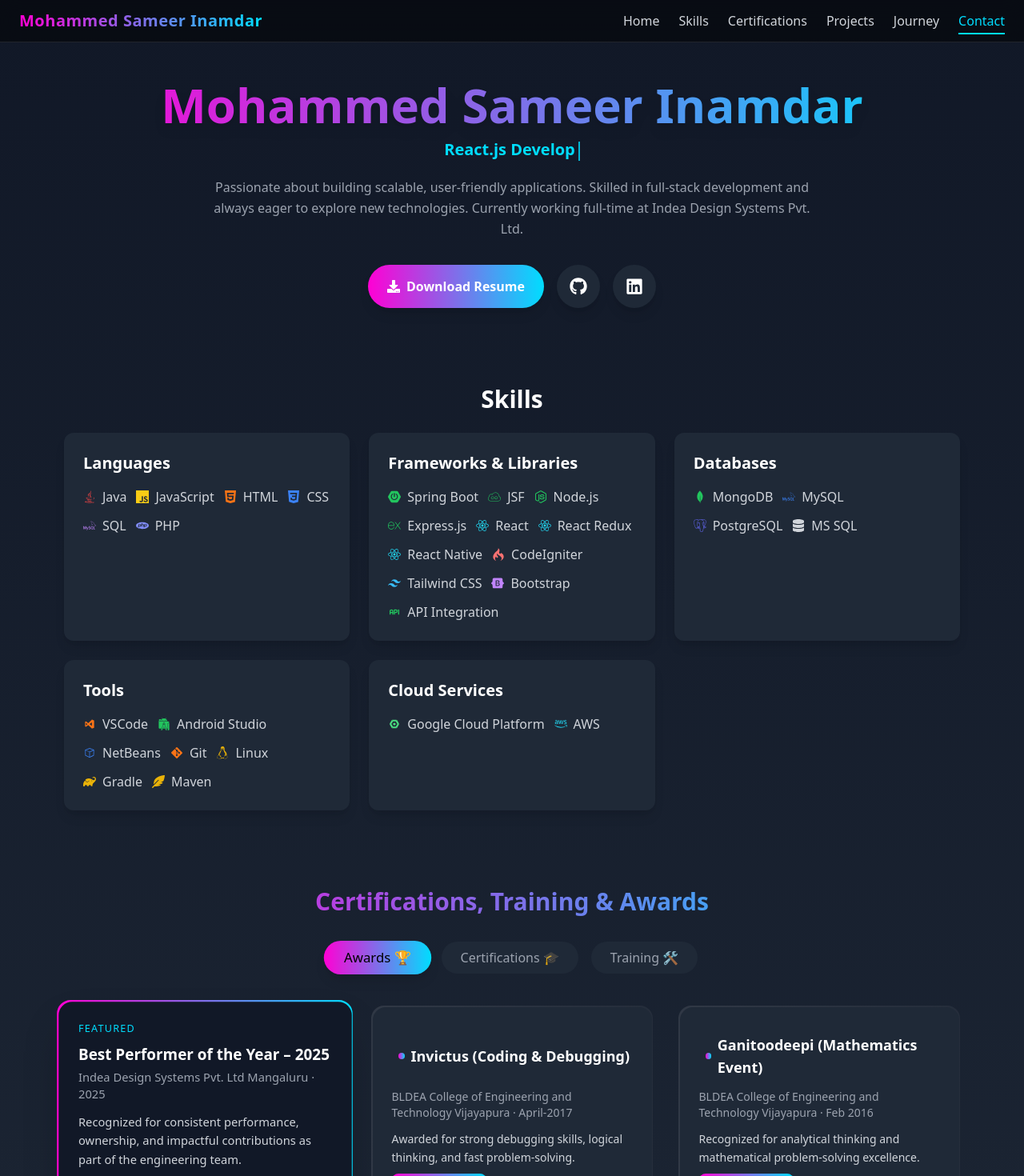
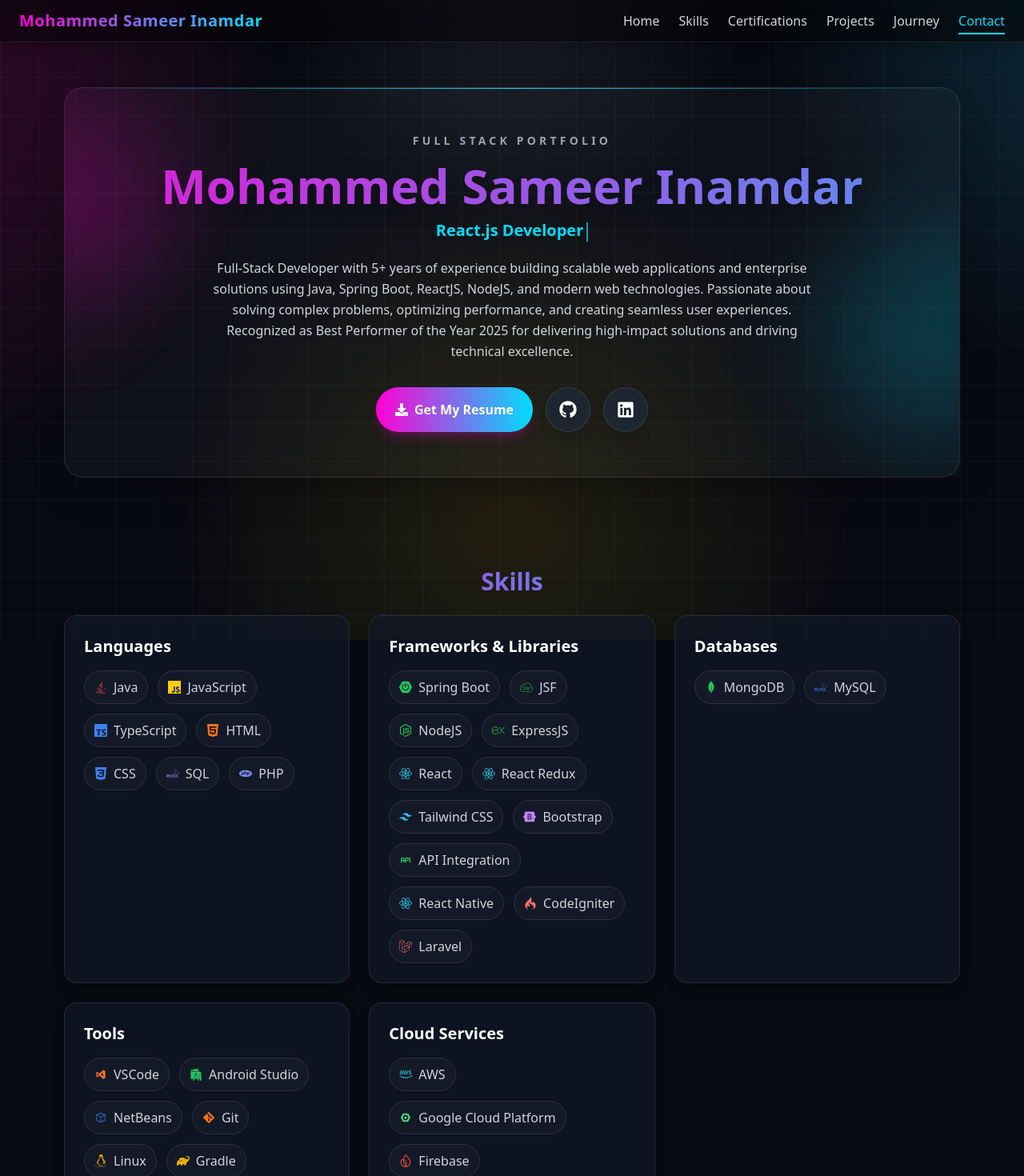
Before and after one commit to Mohammed-Sameer-Inamdar/portfolio, a React (Vite) app: page / in a window 1280 px wide. Shown: the top 1470 px of the page at 80% size. Built offline with nearby package versions, Linux system fonts and the light colour scheme.

Commit message:
updated resume

```diff
--- a/src/App.jsx
+++ b/src/App.jsx
@@ -104,7 +104,9 @@ export default function App() {
   const closePdf = () => setPdfPreview(null);
 
   return (
-    <div className="min-h-screen bg-gradient-to-b from-gray-900 via-gray-800 to-black text-white scroll-smooth">
+    <div className="relative isolate min-h-screen overflow-hidden bg-[#080a12] text-white scroll-smooth">
+      <div className="pointer-events-none fixed inset-0 -z-10 animated-aurora" />
+      <div className="pointer-events-none fixed inset-0 -z-10 bg-[radial-gradient(circle_at_top,rgba(255,255,255,0.08),transparent_30%),linear-gradient(rgba(255,255,255,0.035)_1px,transparent_1px),linear-gradient(90deg,rgba(255,255,255,0.035)_1px,transparent_1px)] bg-[length:100%_100%,48px_48px,48px_48px]" />
 
       {/* Navbar */}
       <Navbar activeSection={activeSection} PRIMARY_TEXT_GRADIENT={PRIMARY_TEXT_GRADIENT} />
@@ -116,7 +118,7 @@ export default function App() {
 
       {/* Skills */}
       <FadeSection id="skills">
-        <h2 className="text-3xl font-bold mb-6 text-center">Skills</h2>
+        <h2 className={`text-3xl font-bold mb-6 text-center ${PRIMARY_TEXT_GRADIENT}`}>Skills</h2>
         <div className="grid gap-6 md:grid-cols-2 lg:grid-cols-3">
           {portfolioData.skills.map((group, idx) => (
             <SkillCard key={idx} title={group.title} skills={group.items} />
@@ -137,10 +139,10 @@ export default function App() {
             <button
               key={tab.key}
               onClick={() => setActiveCertTab(tab.key)}
-              className={`px-6 py-2 rounded-full font-medium transition-all duration-300
+              className={`px-6 py-2 rounded-full border font-medium transition-all duration-300
                             ${activeCertTab === tab.key
-                  ? "bg-gradient-to-r from-[#ff00d4] to-[#00ddff] text-black shadow-lg scale-105"
-                  : "bg-gray-800 text-gray-400 hover:text-white"
+                  ? "border-transparent bg-gradient-to-r from-[#ff00d4] to-[#00ddff] text-black shadow-lg scale-105"
+                  : "border-white/10 bg-gray-900/70 text-gray-400 hover:border-[#00ddff]/40 hover:text-white"
                 }`}
             >
               {tab.label}
@@ -158,7 +160,7 @@ export default function App() {
 
       {/* Projects */}
       <FadeSection id="projects">
-        <h2 className="text-3xl font-bold mb-6 text-center">Projects</h2>
+        <h2 className={`text-3xl font-bold mb-6 text-center ${PRIMARY_TEXT_GRADIENT}`}>Projects</h2>
         <div className="grid gap-6 md:grid-cols-2 lg:grid-cols-3">
           {portfolioData.projects.map((p, idx) => (
             <ProjectCard key={idx} {...p} />
@@ -168,10 +170,10 @@ export default function App() {
 
       {/* Journey */}
       <FadeSection id="journey">
-        <h2 className="text-3xl font-bold mb-6 text-center">My Journey</h2>
+        <h2 className={`text-3xl font-bold mb-6 text-center ${PRIMARY_TEXT_GRADIENT}`}>My Journey</h2>
         <div className="relative max-w-4xl mx-auto">
           {/* Vertical Center Line */}
-          <div className="absolute left-1/2 -translate-x-1/2 top-0 bottom-0 w-1 bg-gradient-to-b from-[#ff00d4] to-[#00ddff]"></div>
+          <div className="absolute top-0 bottom-0 w-1 left-1/2 -translate-x-1/2 rounded-full bg-gradient-to-b from-[#ff00d4] to-[#00ddff] md:left-1/2"></div>
 
           <div className="flex flex-col gap-12">
             {portfolioData.journey.map((item, idx) => {
@@ -208,7 +210,8 @@ export default function App() {
             {/* Close Button */}
             <button
               onClick={closePdf}
-              className="absolute top-4 right-4 z-10 text-white bg-black/60 hover:bg-black px-3 py-1 rounded-full"
+              className="absolute top-4 right-4 z-10 text-white bg-black/60 hover:bg-black px-3 py-1 rounded-full transition-transform hover:scale-110"
+              aria-label="Close preview"
             >
               ✕
             </button>
--- a/src/components/CertificateCard.jsx
+++ b/src/components/CertificateCard.jsx
@@ -4,7 +4,7 @@ import { PRIMARY_BG_GRADIENT } from "../utils/Constants";
 const CertificateCard = ({featured,title,issuer,date,description,pdf, openPdf }) => {
     return (
         <div
-            className={`group relative rounded-2xl p-[1.5px] transition-all duration-300
+            className={`group relative rounded-2xl p-[1.5px] transition-all duration-300 hover:-translate-y-2
                                 ${featured
                     ? "bg-gradient-to-r from-[#ff00d4] to-[#00ddff] scale-105 shadow-2xl"
                     : "bg-gradient-to-r from-white/10 to-white/5 hover:from-[#00ddff]/40 hover:to-[#ff00d4]/40"
@@ -18,7 +18,7 @@ const CertificateCard = ({featured,title,issuer,date,description,pdf, openPdf })
                     }`}
             >
                 {featured && (
-                    <span className="inline-block mb-2 text-xs uppercase tracking-widest text-[#00ddff]">
+                    <span className="inline-block mb-2 text-xs uppercase tracking-widest text-[#00ddff] animate-pulse-soft">
                         Featured
                     </span>
                 )}
@@ -47,7 +47,7 @@ const CertificateCard = ({featured,title,issuer,date,description,pdf, openPdf })
                         onClick={() => openPdf(pdf)}
                         target="_blank"
                         rel="noreferrer"
-                        className={`flex items-center w-fit mt-2 px-4 py-2 rounded-lg ${PRIMARY_BG_GRADIENT} text-white font-semibold hover:opacity-90 transition`}
+                        className={`shine-button flex items-center w-fit mt-2 px-4 py-2 rounded-lg ${PRIMARY_BG_GRADIENT} text-white font-semibold hover:opacity-90 transition`}
                     >
                         <FaEye className="text-xl mr-1 text-white" /> Preview
                     </button>
--- a/src/components/ContactCard.jsx
+++ b/src/components/ContactCard.jsx
@@ -3,7 +3,7 @@ import { PRIMARY_BG_GRADIENT } from "../utils/Constants"
 
 const ContactCard = ({ email, phone }) => {
     return (
-        <div className="max-w-lg mx-auto bg-gray-800 p-8 rounded-xl shadow-lg hover:shadow-[#ff00d4]/40 transform hover:-translate-y-2 transition">
+        <div className="max-w-lg mx-auto border border-white/10 bg-gray-900/75 p-8 rounded-2xl shadow-lg shadow-black/20 hover:shadow-[#ff00d4]/30 transform hover:-translate-y-2 transition-all duration-300">
             <p className="text-gray-300 mb-6 text-center leading-relaxed">
                 Open to connecting with professionals, recruiters, and industry peers.
                 Let's discuss how I can contribute to your team.
@@ -25,7 +25,7 @@ const ContactCard = ({ email, phone }) => {
             <div className="mt-6 text-center">
                 <a
                     href={`mailto:${email}`}
-                    className={`inline-block px-8 py-3 ${PRIMARY_BG_GRADIENT} rounded-full text-white font-semibold hover:scale-105 transition-transform shadow-lg hover:shadow-xl`}
+                    className={`shine-button inline-block px-8 py-3 ${PRIMARY_BG_GRADIENT} rounded-full text-white font-semibold hover:scale-105 transition-transform shadow-lg hover:shadow-xl`}
                 >
                     Contact Me
                 </a>
--- a/src/components/FadeSection.jsx
+++ b/src/components/FadeSection.jsx
@@ -20,7 +20,7 @@ function useScrollAnimation() {
 const FadeSection = ({ id, children }) => {
     const [ref, visible] = useScrollAnimation();
     return (
-        <section id={id} ref={ref} className={`px-6 md:px-20 py-12 transition-all duration-700 ease-out transform ${visible ? "opacity-100 translate-y-0" : "opacity-0 translate-y-10"}`}>
+        <section id={id} ref={ref} className={`scroll-mt-24 px-6 md:px-20 py-14 transition-all duration-700 ease-out transform ${visible ? "opacity-100 translate-y-0 blur-0" : "opacity-0 translate-y-10 blur-sm"}`}>
             {children}
         </section>
     );
--- a/src/components/HeroCard.jsx
+++ b/src/components/HeroCard.jsx
@@ -4,31 +4,41 @@ import { PRIMARY_BG_GRADIENT, PRIMARY_TEXT_GRADIENT } from "../utils/Constants";
 
 const HeroCard = ({ typedText }) => {
     return (
-        <div>
-            <h1 className={`text-4xl md:text-6xl font-extrabold ${PRIMARY_TEXT_GRADIENT} text-center drop-shadow-lg`}>
+        <div className="relative overflow-hidden rounded-3xl border border-white/10 bg-white/[0.03] px-5 py-14 shadow-2xl shadow-black/30 md:px-10">
+            <div className="pointer-events-none absolute -left-24 top-8 h-56 w-56 rounded-full bg-[#ff00d4]/20 blur-3xl animate-float-slow" />
+            <div className="pointer-events-none absolute -right-20 bottom-8 h-64 w-64 rounded-full bg-[#00ddff]/20 blur-3xl animate-float-slower" />
+            <div className="pointer-events-none absolute inset-x-0 top-0 h-px bg-gradient-to-r from-transparent via-[#00ddff] to-transparent" />
+
+            <div className="relative z-10">
+            <p className="mb-4 text-center text-sm font-semibold uppercase tracking-[0.3em] text-gray-400 animate-fade-down">
+                Full Stack Portfolio
+            </p>
+            <h1 className={`text-4xl md:text-6xl font-extrabold ${PRIMARY_TEXT_GRADIENT} text-center drop-shadow-lg animate-gradient-x`}>
                 {portfolioData.name}
             </h1>
             <p className="mt-3 text-lg md:text-xl text-[#00ddff] font-semibold text-center min-h-[32px]">
                 {typedText}
                 <span className="border-r-2 border-[#00ddff] animate-pulse ml-1 inline-block h-6 align-middle"></span>
             </p>
-            <p className="mt-4 max-w-3xl mx-auto text-center text-gray-400 leading-relaxed">
+            <p className="mt-4 max-w-3xl mx-auto text-center text-gray-300 leading-relaxed animate-fade-up">
                 {portfolioData.objective}
             </p>
 
             <div className="mt-8 flex flex-wrap justify-center gap-4">
                 <a
                     href={portfolioData.resume}
-                    download
-                    className={`inline-flex items-center px-6 py-3 rounded-full ${PRIMARY_BG_GRADIENT} text-white font-semibold shadow-lg hover:scale-105 hover:shadow-xl transition-all duration-300`}
+                    target="_blank"
+                    rel="noreferrer"
+                    className={`shine-button inline-flex items-center px-6 py-3 rounded-full ${PRIMARY_BG_GRADIENT} text-white font-semibold shadow-lg shadow-[#ff00d4]/20 hover:scale-105 hover:shadow-xl hover:shadow-[#00ddff]/20 transition-all duration-300`}
                 >
-                    <FaDownload className="mr-2" /> Download Resume
+                    <FaDownload className="mr-2" /> Get My Resume
                 </a>
                 <a
                     href={portfolioData.github}
                     target="_blank"
                     rel="noreferrer"
-                    className="p-4 rounded-full bg-gray-800 hover:bg-gray-700 transition-all duration-300 shadow-lg hover:scale-110"
+                    aria-label="GitHub profile"
+                    className="p-4 rounded-full border border-white/10 bg-gray-800/80 hover:bg-gray-700 transition-all duration-300 shadow-lg hover:scale-110 hover:text-[#00ddff]"
                 >
                     <FaGithub size={22} />
                 </a>
@@ -36,10 +46,12 @@ const HeroCard = ({ typedText }) => {
                     href={portfolioData.linkedin}
                     target="_blank"
                     rel="noreferrer"
-                    className="p-4 rounded-full bg-gray-800 hover:bg-gray-700 transition-all duration-300 shadow-lg hover:scale-110"
+                    aria-label="LinkedIn profile"
+                    className="p-4 rounded-full border border-white/10 bg-gray-800/80 hover:bg-gray-700 transition-all duration-300 shadow-lg hover:scale-110 hover:text-[#00ddff]"
                 >
                     <FaLinkedin size={22} />
                 </a>
+            </div>
             </div>
 
         </div>
--- a/src/components/JourneyCard.jsx
+++ b/src/components/JourneyCard.jsx
@@ -14,9 +14,9 @@ const JourneyCard = ({ isLeft, isEducation, title, company, period, description
     return (
         <div className="relative w-full md:min-h-[6rem]">
             <div className={`absolute top-1/2 -translate-y-[1px] hidden md:block h-[2px] w-10 ${lineGrad} ${isLeft ? "right-1/2" : "left-1/2"}`} />
-            <div className={`absolute top-1/2 -translate-y-1/2 left-1/2 -translate-x-1/2 w-5 h-5 rounded-full border-4 border-gray-900 bg-gradient-to-r ${dotGrad}`} />
+            <div className={`absolute top-1/2 -translate-y-1/2 left-1/2 -translate-x-1/2 w-5 h-5 rounded-full border-4 border-gray-900 bg-gradient-to-r ${dotGrad} shadow-lg`} />
             <div className={`md:w-1/2 ${isLeft ? "md:pr-10 md:mr-auto" : "md:pl-10 md:ml-auto"} w-full`} >
-                <div className={`bg-gray-800 p-6 rounded-xl shadow-lg transition transform hover:-translate-y-1 ${glowClass}`} >
+                <div className={`border border-white/10 bg-gray-900 p-6 rounded-2xl shadow-lg transition-all duration-300 transform hover:-translate-y-1 ${glowClass}`} >
                     <h3 className={`text-xl font-semibold ${isEducation ? "text-[#ff00d4]" : "text-[#00ddff]"}`}>{title}</h3>
                     <p className="text-white">
                         {company} | {period}
--- a/src/components/SkillCard.jsx
+++ b/src/components/SkillCard.jsx
@@ -1,11 +1,12 @@
 /* Skill Card */
 const SkillCard = ({ title, skills }) => {
     return (
-        <div className="bg-gray-800 p-6 rounded-xl shadow-lg hover:shadow-[#ff00d4]/40 transform hover:-translate-y-2 transition">
-            <h3 className="text-xl font-semibold mb-4">{title}</h3>
+        <div className="group relative overflow-hidden rounded-2xl border border-white/10 bg-gray-900/70 p-6 shadow-lg shadow-black/20 transition-all duration-300 hover:-translate-y-2 hover:border-[#00ddff]/40 hover:shadow-[#ff00d4]/30">
+            <div className="pointer-events-none absolute inset-x-0 top-0 h-px bg-gradient-to-r from-transparent via-[#00ddff]/80 to-transparent opacity-0 transition-opacity duration-300 group-hover:opacity-100" />
+            <h3 className="text-xl font-semibold mb-4 group-hover:text-[#00ddff] transition-colors">{title}</h3>
             <div className="flex flex-wrap gap-3">
                 {skills.map((s, idx) => (
-                    <div key={idx} className="flex items-center gap-2">
+                    <div key={idx} className="flex items-center gap-2 rounded-full border border-white/10 bg-white/[0.03] px-3 py-2 transition-all duration-300 hover:-translate-y-1 hover:border-[#00ddff]/40 hover:bg-[#00ddff]/10">
                         {s.icon} <span className="text-gray-300">{s.name}</span>
                     </div>
                 ))}
--- a/src/index.css
+++ b/src/index.css
@@ -3,6 +3,32 @@
 @tailwind utilities;
 
 @layer utilities {
+  @keyframes aurora {
+    0%, 100% {
+      background-position: 0% 50%, 100% 50%, 50% 0%;
+      filter: hue-rotate(0deg);
+    }
+    50% {
+      background-position: 100% 50%, 0% 50%, 50% 100%;
+      filter: hue-rotate(18deg);
+    }
+  }
+
+  @keyframes float-slow {
+    0%, 100% { transform: translate3d(0, 0, 0) scale(1); }
+    50% { transform: translate3d(18px, -22px, 0) scale(1.06); }
+  }
+
+  @keyframes gradient-x {
+    0%, 100% { background-position: 0% 50%; }
+    50% { background-position: 100% 50%; }
+  }
+
+  @keyframes pulse-soft {
+    0%, 100% { opacity: 1; transform: scale(1); }
+    50% { opacity: 0.72; transform: scale(1.08); }
+  }
+
   @keyframes fade-up {
     0% { opacity: 0; transform: translateY(20px); }
     100% { opacity: 1; transform: translateY(0); }
@@ -19,6 +45,40 @@
   .animate-fade-up { animation: fade-up 0.8s ease-out forwards; }
   .animate-fade-down { animation: fade-down 0.8s ease-out forwards; }
   .animate-fade-left { animation: fade-left 0.8s ease-out forwards; }
+  .animate-float-slow { animation: float-slow 7s ease-in-out infinite; }
+  .animate-float-slower { animation: float-slow 10s ease-in-out infinite reverse; }
+  .animate-gradient-x {
+    background-size: 200% 200%;
+    animation: gradient-x 6s ease infinite;
+  }
+  .animate-pulse-soft { animation: pulse-soft 2.4s ease-in-out infinite; }
+}
+
+.animated-aurora {
+  background:
+    radial-gradient(circle at 15% 20%, rgba(255, 0, 212, 0.22), transparent 32%),
+    radial-gradient(circle at 85% 12%, rgba(0, 221, 255, 0.22), transparent 30%),
+    radial-gradient(circle at 50% 85%, rgba(255, 157, 0, 0.13), transparent 34%);
+  background-size: 140% 140%;
+  animation: aurora 16s ease-in-out infinite;
+}
+
+.shine-button {
+  position: relative;
+  overflow: hidden;
+}
+
+.shine-button::after {
+  content: "";
+  position: absolute;
+  inset: 0;
+  transform: translateX(-120%) skewX(-20deg);
+  background: linear-gradient(90deg, transparent, rgba(255, 255, 255, 0.35), transparent);
+  transition: transform 700ms ease;
+}
+
+.shine-button:hover::after {
+  transform: translateX(120%) skewX(-20deg);
 }
 
 @keyframes typing {
@@ -43,3 +103,14 @@
 .animate-pop {
   animation: card-pop 0.6s ease-out forwards;
 }
+
+@media (prefers-reduced-motion: reduce) {
+  *,
+  *::before,
+  *::after {
+    animation-duration: 0.01ms !important;
+    animation-iteration-count: 1 !important;
+    scroll-behavior: auto !important;
+    transition-duration: 0.01ms !important;
+  }
+}
--- a/src/navbar.jsx
+++ b/src/navbar.jsx
@@ -7,7 +7,7 @@ function Navbar({ activeSection, PRIMARY_TEXT_GRADIENT }) {
     const menuItems = ["home", "skills", "certifications", "projects", "journey", "contact"];
 
     return (
-        <nav className="sticky top-0 bg-black/50 backdrop-blur-md z-50 border-b border-white/10">
+        <nav className="sticky top-0 bg-black/50 backdrop-blur-md z-50 border-b border-white/10 shadow-lg shadow-black/20">
             <div className="max-w-7xl mx-auto flex items-center justify-between px-6 py-3">
                 {/* Logo / Name */}
                 <h2 className={`text-xl font-bold tracking-wide ${PRIMARY_TEXT_GRADIENT}`}>
@@ -20,9 +20,9 @@ function Navbar({ activeSection, PRIMARY_TEXT_GRADIENT }) {
                         <li key={sec}>
                             <a
                                 href={`#${sec}`}
-                                className={`transition font-medium ${activeSection === sec
+                                className={`relative transition font-medium ${activeSection === sec
                                         ? "text-[#00ddff] border-b-2 border-[#00ddff] pb-1"
-                                        : "hover:text-[#00ddff]"
+                                        : "hover:text-[#00ddff] after:absolute after:left-0 after:-bottom-1 after:h-[2px] after:w-0 after:bg-[#00ddff] after:transition-all after:duration-300 hover:after:w-full"
                                     }`}
                             >
                                 {sec.charAt(0).toUpperCase() + sec.slice(1)}
--- a/src/profileData.jsx
+++ b/src/profileData.jsx
@@ -12,11 +12,13 @@ import {
     SiExpress,
     SiAndroidstudio,
     SiGradle,
-    SiSpringboot
+    SiSpringboot,
+    SiTypescript,
+    SiLaravel,
+    SiFirebase
 } from "react-icons/si";
 import { TbApi } from "react-icons/tb";
 import { DiGoogleCloudPlatform, DiNetbeans, DiVisualstudio } from "react-icons/di";
-import resume from './assets/resume.pdf';
 import bestPerformer from "./assets/certificates/best_performer_award_IDS2025.pdf";
 import invictus from "./assets/certificates/invictus-blde221019.pdf";
 import ganitoodeepini from "./assets/certificates/ganitodipeeni-blde221019.pdf";
@@ -35,10 +37,10 @@ import roomanJSD from "./assets/certificates/jsd-rooman-010820.pdf";
    =================== */
 const PortfolioData = {
     name: "Mohammed Sameer Inamdar",
-    titles: ["Full Stack Developer", "React.js Developer", "Node.js Developer", "Java Developer"],
+    titles: ["Full Stack Developer", "React.js Developer", "Node.js Developer", "Java Developer", "Spring Boot Developer"],
     objective:
-        "Passionate about building scalable, user-friendly applications. Skilled in full-stack development and always eager to explore new technologies. Currently working full-time at Indea Design Systems Pvt. Ltd.",
-    resume: resume,
+        "Full-Stack Developer with 5+ years of experience building scalable web applications and enterprise solutions using Java, Spring Boot, ReactJS, NodeJS, and modern web technologies. Passionate about solving complex problems, optimizing performance, and creating seamless user experiences. Recognized as Best Performer of the Year 2025 for delivering high-impact solutions and driving technical excellence.",
+    resume: "https://drive.google.com/uc?export=download&id=1tg3Vv0QWtrt0gu_E3MkuTFzDDQBkvwYt",
     github: "https://github.com/Mohammed-Sameer-Inamdar",
     linkedin: "http://linkedin.com/in/mohammed-sameer-inamdar-031121174",
     portfolio: "https://mohammed-sameer-inamdar.github.io/portfolio/",
@@ -52,6 +54,7 @@ const PortfolioData = {
             items: [
                 { icon: <FaJava className="text-red-500" />, name: "Java" },
                 { icon: <SiJavascript className="text-yellow-400" />, name: "JavaScript" },
+                { icon: <SiTypescript className="text-blue-500" />, name: "TypeScript" },
                 { icon: <SiHtml5 className="text-orange-500" />, name: "HTML" },
                 { icon: <SiCss3 className="text-blue-500" />, name: "CSS" },
                 { icon: <SiMysql className="text-purple-400" />, name: "SQL" },
@@ -63,15 +66,16 @@ const PortfolioData = {
             items: [
                 { icon: <SiSpringboot className="text-green-500" />, name: "Spring Boot" },
                 { icon: <SiJsfiddle className="text-green-500" />, name: "JSF" },
-                { icon: <FaNodeJs className="text-green-500" />, name: "Node.js" },
-                { icon: <SiExpress className="text-green-500" />, name: "Express.js" },
+                { icon: <FaNodeJs className="text-green-500" />, name: "NodeJS" },
+                { icon: <SiExpress className="text-green-500" />, name: "ExpressJS" },
                 { icon: <FaReact className="text-cyan-400" />, name: "React" },
                 { icon: <FaReact className="text-cyan-400" />, name: "React Redux" },
-                { icon: <FaReact className="text-cyan-400" />, name: "React Native" },
-                { icon: <SiCodeigniter className="text-red-400" />, name: "CodeIgniter" },
                 { icon: <SiTailwindcss className="text-sky-400" />, name: "Tailwind CSS" },
                 { icon: <SiBootstrap className="text-purple-400" />, name: "Bootstrap" },
                 { icon: <TbApi className="text-green-500" />, name: "API Integration" },
+                { icon: <FaReact className="text-cyan-400" />, name: "React Native" },
+                { icon: <SiCodeigniter className="text-red-400" />, name: "CodeIgniter" },
+                { icon: <SiLaravel className="text-red-400" />, name: "Laravel" }
             ]
         },
         {
@@ -79,8 +83,6 @@ const PortfolioData = {
             items: [
                 { icon: <SiMongodb className="text-green-500" />, name: "MongoDB" },
                 { icon: <SiMysql className="text-blue-500" />, name: "MySQL" },
-                { icon: <SiPostgresql className="text-indigo-500" />, name: "PostgreSQL" },
-                { icon: <FaDatabase className="text-gray-300" />, name: "MS SQL" }
             ]
         },
         {
@@ -98,8 +100,9 @@ const PortfolioData = {
         {
             title: "Cloud Services",
             items: [
+                { icon: <FaAws className="text-cyan-400" />, name: "AWS" },
                 { icon: <DiGoogleCloudPlatform className="text-green-400" />, name: "Google Cloud Platform" },
-                { icon: <FaAws className="text-cyan-400" />, name: "AWS" }
+                { icon: <SiFirebase className="text-red-500" />, name: "Firebase" }
             ]
         },
     ],
@@ -235,9 +238,9 @@ const PortfolioData = {
             type: "experience",
             title: "Senior Software Developer",
             company: "Indea Design Systems Pvt. Ltd Mangalore",
-            period: "Apr 2021 – Present",
+            period: "May 2021 – May 2026",
             description:
-                "Collaborated on CRM and hospitality projects using JSF, React, and Node.js. Focused on performance optimization, API integration, and scalable solutions."
+                "Collaborated on RepfabricCRM, Hospitality Management System and Project Management Systems projects using Java, Spring Boot, JSF, Kafka, React, and NodeJS. Focused on performance optimization, API integration, and scalable solutions."
         },
         {
             type: "experience",
```
Also changed, not shown: src/components/ProjectCard.jsx (+10 -4 lines), 1 other file (tests, documents, lock files or other folders).
